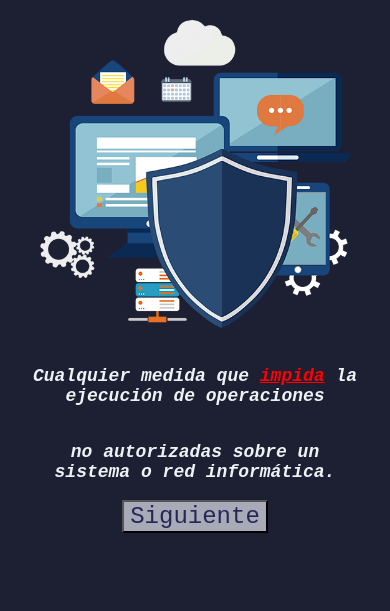
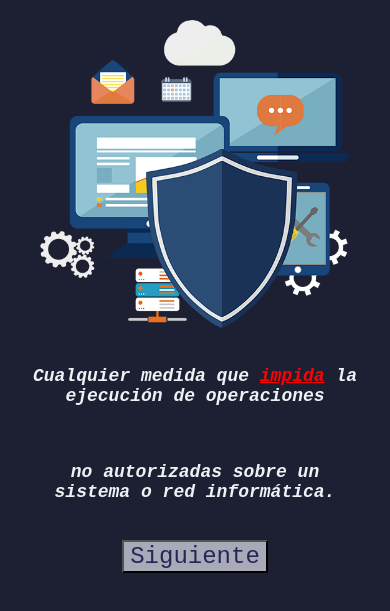
Before and after one commit to Charles181/speech, a plain HTML site: page index.html in a window 390 px wide. Shown: the part 203-814 px from the top of the page. Drawn offline with Linux system fonts and the light colour scheme.

Commit message:
Modify styles.css

```diff
--- a/styles.css
+++ b/styles.css
@@ -19,6 +19,7 @@ img{
     align-items: center;
     text-align: center;
     margin: auto;
+    row-gap: 20px;
 }
 .txt-btn p {
     font-size: 20px;
@@ -61,11 +62,7 @@ img{
 
     .txt-btn {
       padding: 20px; /* Adjust the padding as needed */
-      display: flex;
-      flex-direction: column;
-      align-items: center;
-      text-align: center;
-      margin: auto;
+
     }
 
     .txt-btn p {
```
